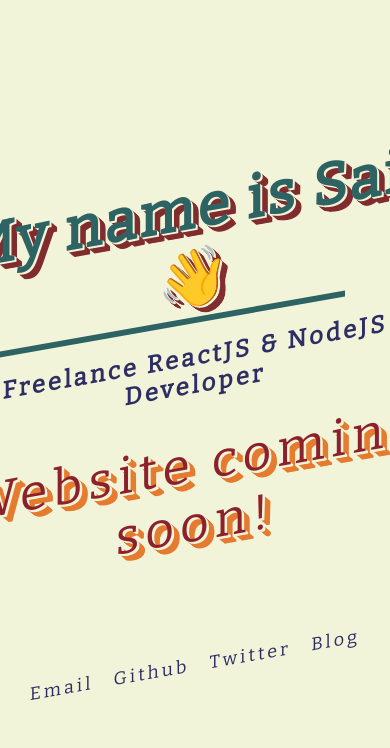
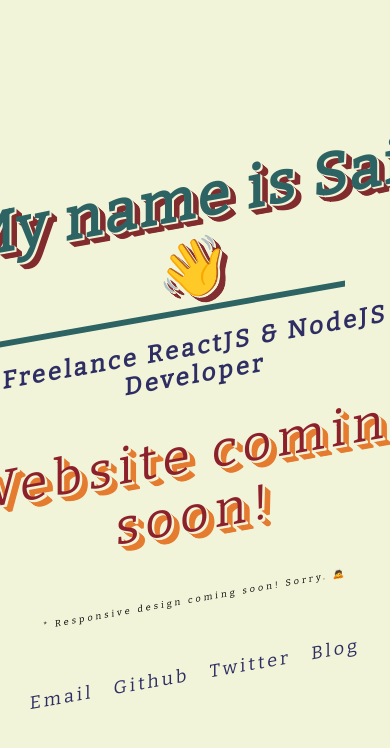
Before and after one commit to saifalfalah/saif-dev-website, a plain HTML site: page public/index.html in a window 390 px wide. Shown: the top 748 px of the page. Drawn offline with nearby package versions, Linux system fonts and the light colour scheme.

Commit message:
added a disclaimer for responsive design

```diff
--- a/public/index.html
+++ b/public/index.html
@@ -36,6 +36,9 @@
         <div id="coming-soon">
           <p>Website coming soon!</p>
         </div>
+        <span id="small">
+          <p>* Responsive design coming soon! Sorry. 🙇‍</p>
+        </span>
         <div id="contact">
           <a href="mailto:saif@saif.dev">Email</a>
           <a href="https://github.com/saifalfalah" target="_blank">Github</a>
--- a/public/style.css
+++ b/public/style.css
@@ -69,3 +69,7 @@ span#intro > h1 {
     4.5px 4.5px #63642e, 5px 5px #63642e, 5.5px 5.5px #63642e, 6px 6px #63642e,
     6.5px 6.5px #63642e, 7px 7px #63642e, 7.5px 7.5px #63642e, 8px 8px #63642e; */
 }
+
+span#small {
+  font-size: 9px;
+}
```
